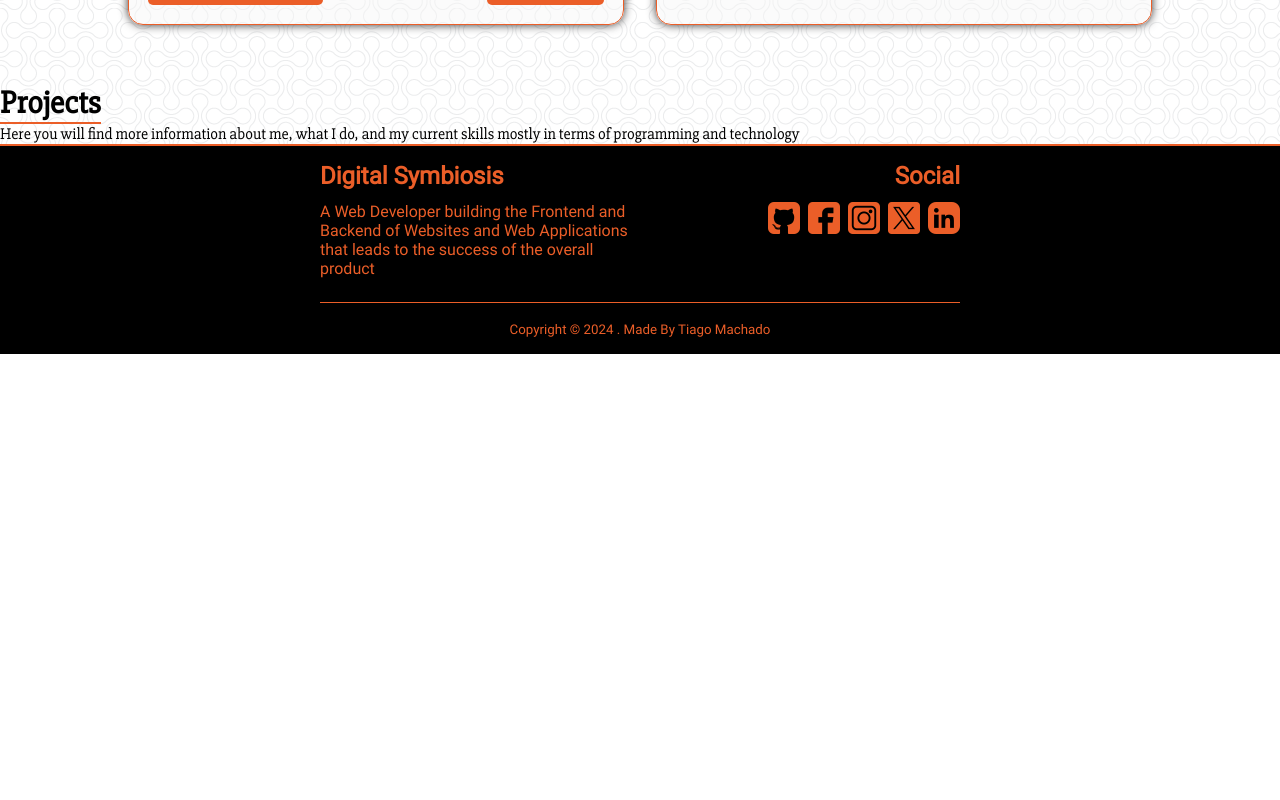
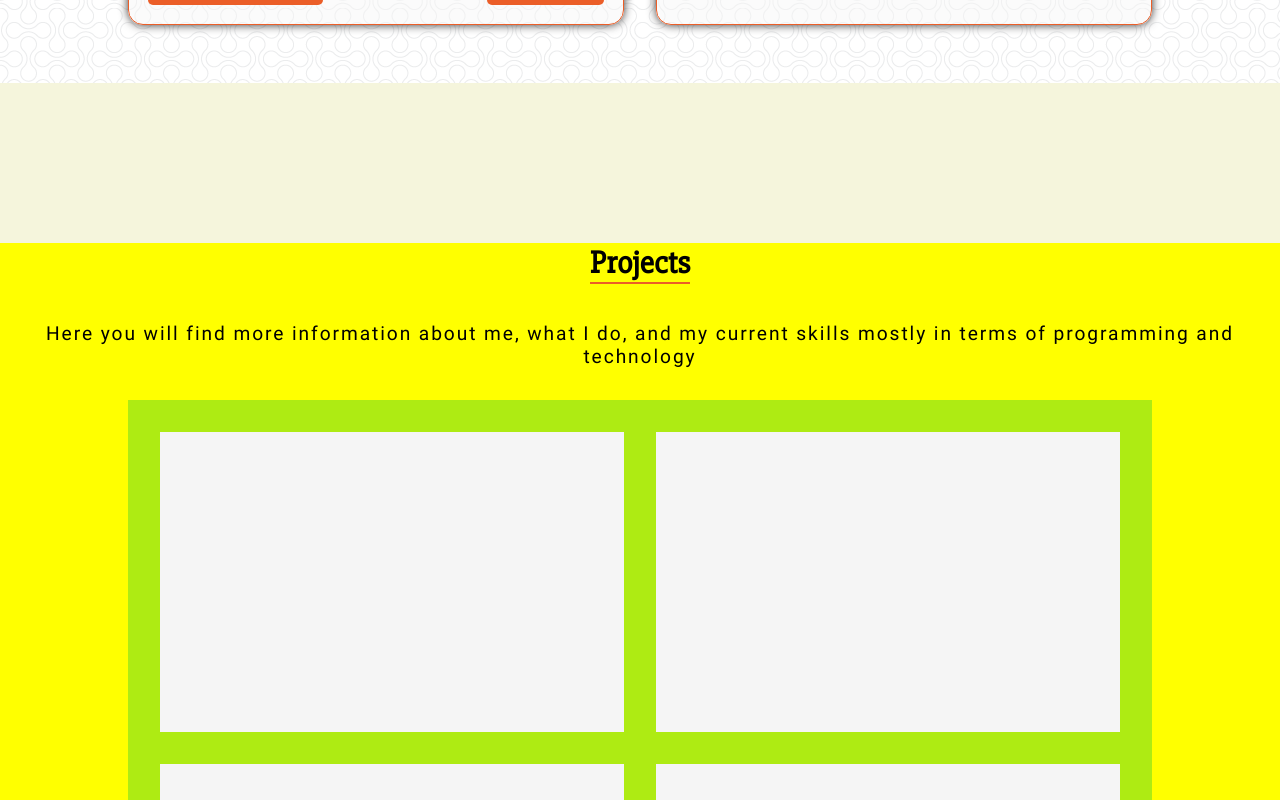
Before and after one commit to masterxamss/portfolio, a Vue app: page / in a window 1280 px wide. Shown: the part 1720-2520 px from the top of the page. Before the commit the page ends 2074 px from the top, so only its background shows below. Built offline with nearby package versions, Linux system fonts and the light colour scheme; data requests are answered from the project's data file.

Commit message:
add cards

```diff
--- a/src/App.vue
+++ b/src/App.vue
@@ -55,7 +55,6 @@
 
   #app{
     font-family: Slabo-Regular;
-    min-width: 1040px;
     display: flex;
     flex-direction: column;
   }
--- a/src/components/Header.vue
+++ b/src/components/Header.vue
@@ -43,6 +43,7 @@
         position: sticky;
         top: 0px;
         z-index: 1;
+        overflow: scroll;
     }
 
     .menu{
--- a/src/views/HomeView.vue
+++ b/src/views/HomeView.vue
@@ -16,11 +16,11 @@
                 </div>
             </div>
         </section>
-
+        <!-- ABOUT SECTION -->
         <section class="about-container" id="about">
             <div class="about-container__content">
-                <h2 class="topic-title">About Me</h2>
-                <p>Here you will find more information about me, what I do, and my current skills mostly in terms of programming and technology</p>
+                <h2 class="section-title">About Me</h2>
+                <p class="desc-section">Here you will find more information about me, what I do, and my current skills mostly in terms of programming and technology</p>
                 <div class="about-separator">
                     <div class="about-details">
                         <h3>Come and get to know me</h3>
@@ -40,13 +40,18 @@
                 </div>
             </div>
         </section>
-
+          <!-- PROJECTS SECTION -->
         <section class="projects-container" id="projects">
             <div class="projects-container__content">
-                <h2 class="topic-title">Projects</h2>
-                <p>Here you will find more information about me, what I do, and my current skills mostly in terms of programming and technology</p>
+                <h2 class="section-title">Projects</h2>
+                <p class="desc-section">Here you will find more information about me, what I do, and my current skills mostly in terms of programming and technology</p>
                 <div class="projects-cards">
-
+                    <div class="card"></div>
+                    <div class="card"></div>
+                    <div class="card"></div>
+                    <div class="card"></div>
+                    <div class="card"></div>
+                    <div class="card"></div>
                 </div>
             </div>
         </section>
@@ -95,6 +100,25 @@
 </script>
 
 <style scoped>
+
+    /* USEFUL CLASSES */
+
+    .desc-section{
+        text-align: center;
+        font-family: Roboto-Regular;
+        font-size: 1.2em;
+        letter-spacing: .1em;
+        margin-top: 2em;
+    }
+
+
+    .section-title{
+        text-align: center;
+        font-family: Slabo-Regular;
+        font-size: 2em;
+        border-bottom: 2px solid var(--main-color);
+        width: fit-content;
+    }
 
     .main-container{
         background-image: url('../assets/img/bg.webp');
@@ -277,31 +301,18 @@
         align-items: center;
     }
 
-    .topic-title{
-        text-align: center;
-        font-family: Slabo-Regular;
-        font-size: 2em;
-        border-bottom: 2px solid var(--main-color);
-        width: fit-content;
-    }
-
-    .about-container__content > p{
-        text-align: center;
-        font-family: Roboto-Regular;
-        font-size: 1.2em;
-        letter-spacing: .1em;
-        margin-top: 2em;
-    }
-
     .about-separator{
         display: flex;
+        justify-content: space-between;
+        flex-direction: row;
+        flex-wrap: wrap;
         margin-top: 3em;
         gap: 2em;
         width: 80%;
     }
 
     .about-details{
-        width: 50%;
+        flex: 1 0 300px;
         font-family: Roboto-Regular;
         font-size: 1.2em;
         letter-spacing: .1em;
@@ -352,7 +363,7 @@
         box-shadow: 0 10px 20px #aaa8a8;
     }
     .about-skills{
-        width: 50%;
+        flex: 1 0 300px;
         font-family: Roboto-Regular;
         font-size: 1.2em;
         letter-spacing: .1em;
@@ -380,4 +391,42 @@
 
     /* PROJECTS SECTION */
 
+    .projects-container{
+        width: 100%;
+        padding-top:10em;
+        background-color: beige;
+    }
+
+    .projects-container__content{
+        display: flex;
+        align-items: center;
+        flex-direction: column;
+        background-color: yellow
+    }
+
+    .projects-cards{
+        display: flex;
+        justify-content: space-evenly;
+        flex-wrap: wrap;
+        width:80%;
+        min-width: 400px;
+        background-color: rgb(174, 235, 19);
+        padding: 2em;
+        gap:2em;
+        margin-top: 2em;
+    }
+
+    .card{
+
+        background-color: whitesmoke;
+        flex: 1 0 400px;
+        height: 300px;
+    }
+
+
+
+
+
+
+
 </style>
```
